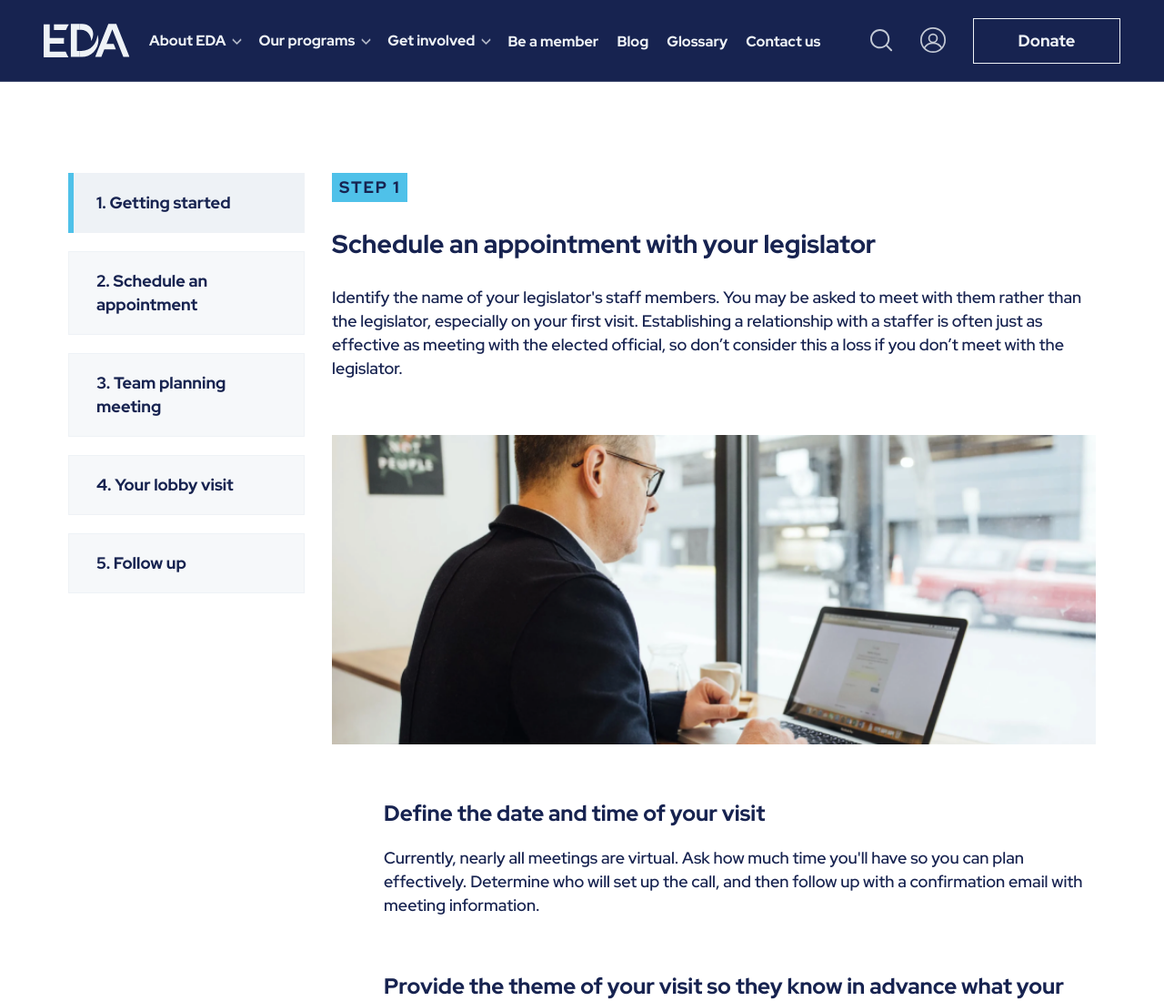
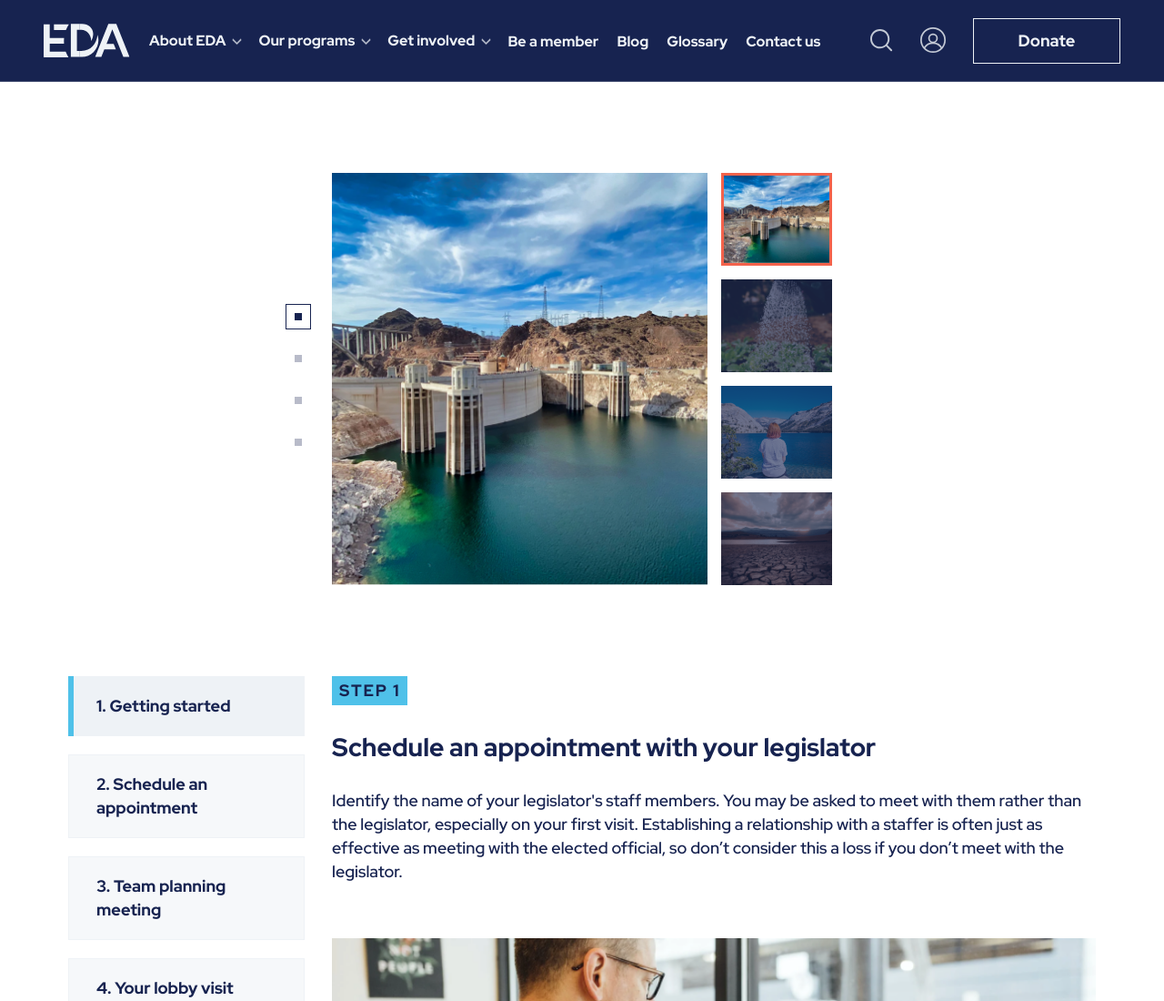
Before and after one commit to katesavras/eda-project, a website built with webpack: page static-templates/index.html in a window 1280 px wide. Shown: the top 1100 px of the page at 91% size. Built offline with nearby package versions, Linux system fonts and the light colour scheme; files whose address does not match are found by name; what javascript-color-gradient would draw is missing.

Commit message:
add image-slider

```diff
--- a/static-templates/index.html
+++ b/static-templates/index.html
@@ -125,6 +125,52 @@
         </div>
     </div>
 </header>
+<section class="img-slider">
+    <div class="container">
+        <div class="row">
+            <div class="col-12 col-lg-8 offset-lg-2 col-xl-6 offset-xl-3">
+                <div class="img-slider__container">
+                    <div class="img-slider__nav-items">
+                        <span class="img-slider__nav-item active"></span>
+                        <span class="img-slider__nav-item"></span>
+                        <span class="img-slider__nav-item"></span>
+                        <span class="img-slider__nav-item"></span>
+                    </div>
+                    <div class="img-slider__images-container">
+                        <div class="img-slider__images">
+                            <div class="img-slider__image-wrap active">
+                                <img src="./resources/images/slider/town.png" alt="">
+                            </div>
+                            <div class="img-slider__image-wrap">
+                                <img src="./resources/images/slider/water-1.png" alt="">
+                            </div>
+                            <div class="img-slider__image-wrap">
+                                <img src="./resources/images/slider/water-2.png" alt="">
+                            </div>
+                            <div class="img-slider__image-wrap">
+                                <img src="./resources/images/slider/water-3.png" alt="">
+                            </div>
+                        </div>
+                        <div class="img-slider__nav-images">
+                            <div class="img-slider__nav-image-wrap active">
+                                <img src="./resources/images/slider/town.png" alt="">
+                            </div>
+                            <div class="img-slider__nav-image-wrap">
+                                <img src="./resources/images/slider/water-1.png" alt="">
+                            </div>
+                            <div class="img-slider__nav-image-wrap">
+                                <img src="./resources/images/slider/water-2.png" alt="">
+                            </div>
+                            <div class="img-slider__nav-image-wrap">
+                                <img src="./resources/images/slider/water-3.png" alt="">
+                            </div>
+                        </div>
+                    </div>
+                </div>
+            </div>
+        </div>
+    </div>
+</section>
 <section class="tab-slider">
     <div class="container">
         <div class="row">
--- a/static-templates/resources/scripts/index.js
+++ b/static-templates/resources/scripts/index.js
@@ -8,6 +8,7 @@ import PortfolioSlider from "./shared/portfolio-slider";
 import AnimatedSlider from "./shared/animated-slider";
 import TabSlider from "./shared/tab-slider";
 import Header from "./shared/header";
+import ImageSlider from "./shared/image-slider";
 
 document.addEventListener("DOMContentLoaded", async () => {
   window.refs = {
@@ -47,6 +48,10 @@ document.addEventListener("DOMContentLoaded", async () => {
       init: () => new InitInstance('.tab-slider', TabSlider),
       selectors: ['.tab-slider']
     },
+    imageSlider: {
+      init: () => new InitInstance('.img-slider', ImageSlider),
+      selectors: ['.img-slider']
+    },
     header: {
       init: () => new Header(),
       selectors: [".header"],
--- /dev/null
+++ b/static-templates/resources/scripts/shared/image-slider.js
@@ -0,0 +1,60 @@
+class ImageSlider {
+    constructor(section) {
+        this.section = section;
+        this.navItems = this.section.querySelectorAll('.img-slider__nav-item');
+        this.navImages = this.section.querySelectorAll('.img-slider__nav-image-wrap');
+        this.images = this.section.querySelectorAll('.img-slider__image-wrap');
+        this.activeClass = 'active';
+        this.activeItemIndex = 0;
+        this.bindAction = this.bindAction.bind(this);
+        this.setActiveSlide = this.setActiveSlide.bind(this);
+        this.changeSlide = this.changeSlide.bind(this);
+        this.removeActiveClass = this.removeActiveClass.bind(this);
+        this.init();
+    }
+
+    removeActiveClass(index) {
+        this.navItems[index].classList.remove(
+            this.activeClass
+        );
+        this.navImages[index].classList.remove(
+            this.activeClass
+        );
+        this.images[index].classList.remove(
+            this.activeClass
+        );
+    }
+
+    setActiveSlide(index) {
+        this.navItems[index].classList.add(
+            this.activeClass
+        );
+        this.navImages[index].classList.add(
+            this.activeClass
+        );
+        this.images[index].classList.add(
+            this.activeClass
+        );
+    }
+
+    changeSlide(index) {
+        this.removeActiveClass(this.activeItemIndex)
+        this.activeItemIndex = index;
+        this.setActiveSlide(this.activeItemIndex)
+    }
+
+    bindAction(item, index) {
+        item.addEventListener("click", () => {
+            if (this.activeItemIndex !== index) {
+                this.changeSlide(index)
+            }
+        });
+    }
+
+    init() {
+        this.navItems.forEach(this.bindAction);
+        this.navImages.forEach(this.bindAction);
+    }
+}
+
+export default ImageSlider;
--- a/static-templates/resources/styles/index.scss
+++ b/static-templates/resources/styles/index.scss
@@ -43,3 +43,4 @@
 @import "organisms/form.scss";
 @import "organisms/tab-slider.scss";
 @import "organisms/header.scss";
+@import "organisms/img-slider";
--- /dev/null
+++ b/static-templates/resources/styles/organisms/_img-slider.scss
@@ -0,0 +1,123 @@
+.img-slider {
+  padding-top: 100px;
+
+  &__container {
+    position: relative;
+  }
+
+  &__nav-items {
+    position: absolute;
+    height: auto;
+    left: -50px;
+    top: 50%;
+    transform: translateY(-50%);
+
+    @include media-breakpoint-down(lg) {
+      display: none;
+    }
+  }
+
+  &__nav-item {
+    width: 26px;
+    height: 26px;
+    background-color: $dark-blue;
+    background-clip: padding-box;
+    border: 9px solid transparent;
+    opacity: 0.3;
+    transition: all .3s;
+    cursor: pointer;
+    outline: 1px solid transparent;
+    display: block;
+    margin-bottom: 20px;
+
+    &:last-child {
+      margin-bottom: 0;
+    }
+
+    &.active {
+      opacity: 1;
+      outline: 1px solid $dark-blue;
+    }
+  }
+
+  &__images-container {
+    display: grid;
+    grid-template-columns: 75% auto;
+    grid-column-gap: 15px;
+
+    @include media-breakpoint-down(lg) {
+      grid-template-columns: 100%;
+      grid-column-gap: unset;
+      grid-row-gap: 8px;
+    }
+  }
+
+  &__images {
+    position: relative;
+
+    @include media-breakpoint-down(lg) {
+      width: 100%;
+      padding-bottom: 66.5697674419%;
+      height: 0;
+    }
+  }
+
+  &__image-wrap {
+    position: absolute;
+    top: 0;
+    left: 0;
+    width: 100%;
+    height: 100%;
+    opacity: 0;
+    visibility: hidden;
+    transition: opacity 0.3s ease-in-out;
+
+    &.active {
+      opacity: 1;
+      visibility: visible;
+    }
+  }
+
+  &__nav-images {
+    display: grid;
+    grid-template-rows: repeat(4, 102px);
+    grid-row-gap: 15px;
+
+    @include media-breakpoint-down(lg) {
+      grid-template-rows: unset;
+      grid-row-gap: unset;
+      grid-template-columns: repeat(4, 1fr);
+      grid-column-gap: 10px;
+    }
+  }
+
+  &__nav-image-wrap {
+    cursor: pointer;
+    position: relative;
+    width: 100%;
+    height: 100%;
+
+    @include media-breakpoint-down(lg) {
+      height: 61px;
+    }
+
+    &:before {
+      content: '';
+      position: absolute;
+      top: 0;
+      left: 0;
+      width: 100%;
+      height: 100%;
+      background-color: $dark-blue;
+      opacity: 0.6;
+    }
+
+    &.active {
+      border: 3px solid #F3624B;
+
+      &:before {
+        opacity: 0;
+      }
+    }
+  }
+}
```
Also changed, not shown: static-templates/resources/images/slider/town.png (added).
